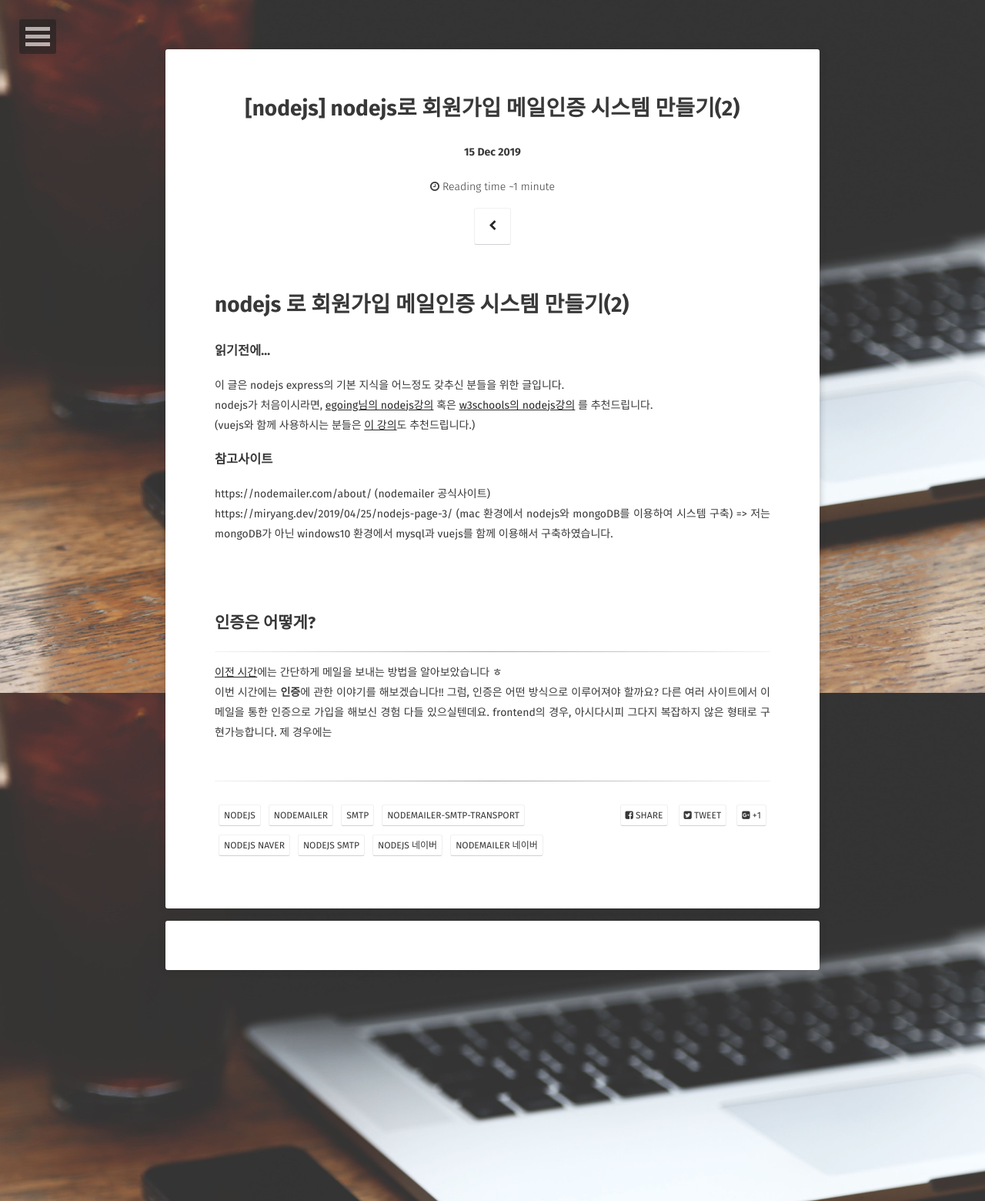
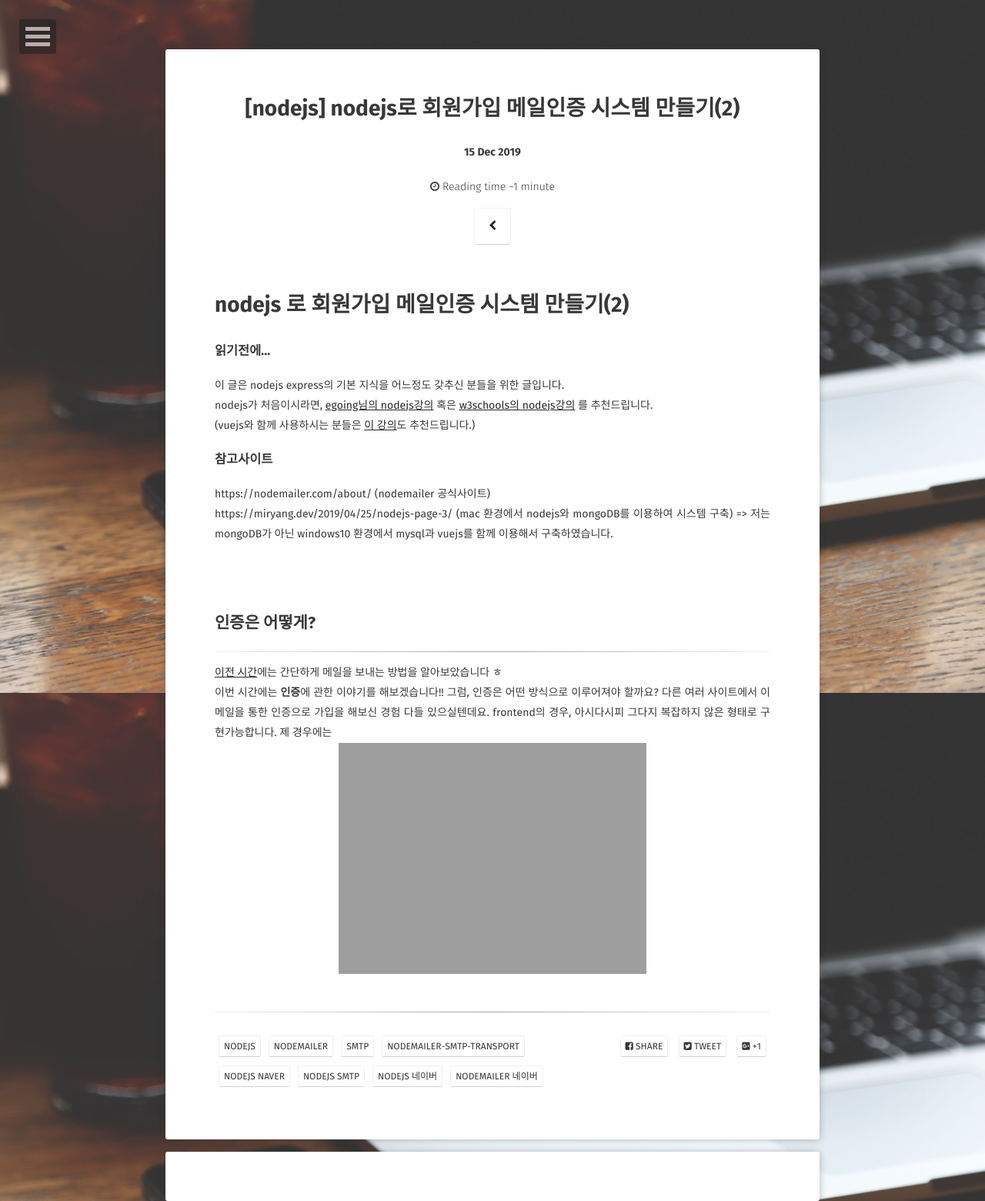
Before and after one commit to plan5886/plan5886.github.io, a Jekyll site: the page built from _posts/2019-12-17-[nodejs]nodemailer with naver2.md, in a window 1280 px wide. Shown: the whole page at 77% size. Built offline with Jekyll 4.4.1, drawn with Linux system fonts in a browser that asks for light colours; some web fonts are replaced; comment, search, counter and statistics services are not loaded.

Commit message:
Update 2019-12-17-[nodejs]nodemailer with naver2.md

```diff
--- a/_posts/2019-12-17-[nodejs]nodemailer with naver2.md
+++ b/_posts/2019-12-17-[nodejs]nodemailer with naver2.md
@@ -28,3 +28,4 @@ https://miryang.dev/2019/04/25/nodejs-page-3/ (mac 환경에서 nodejs와 mongoD
 이번 시간에는 **인증**에 관한 이야기를 해보겠습니다!! 그럼, 인증은 어떤 방식으로 이루어져야 할까요?
 다른 여러 사이트에서 이메일을 통한 인증으로 가입을 해보신 경험 다들 있으실텐데요. frontend의 경우, 아시다시피 그다지 복잡하지 않은 형태로 구현가능합니다.
 제 경우에는
+ ![alt text](https://plan5886.github.io/assets/img/2019-12-17/img_frontend_verify_input.png "인증 상자")
```
